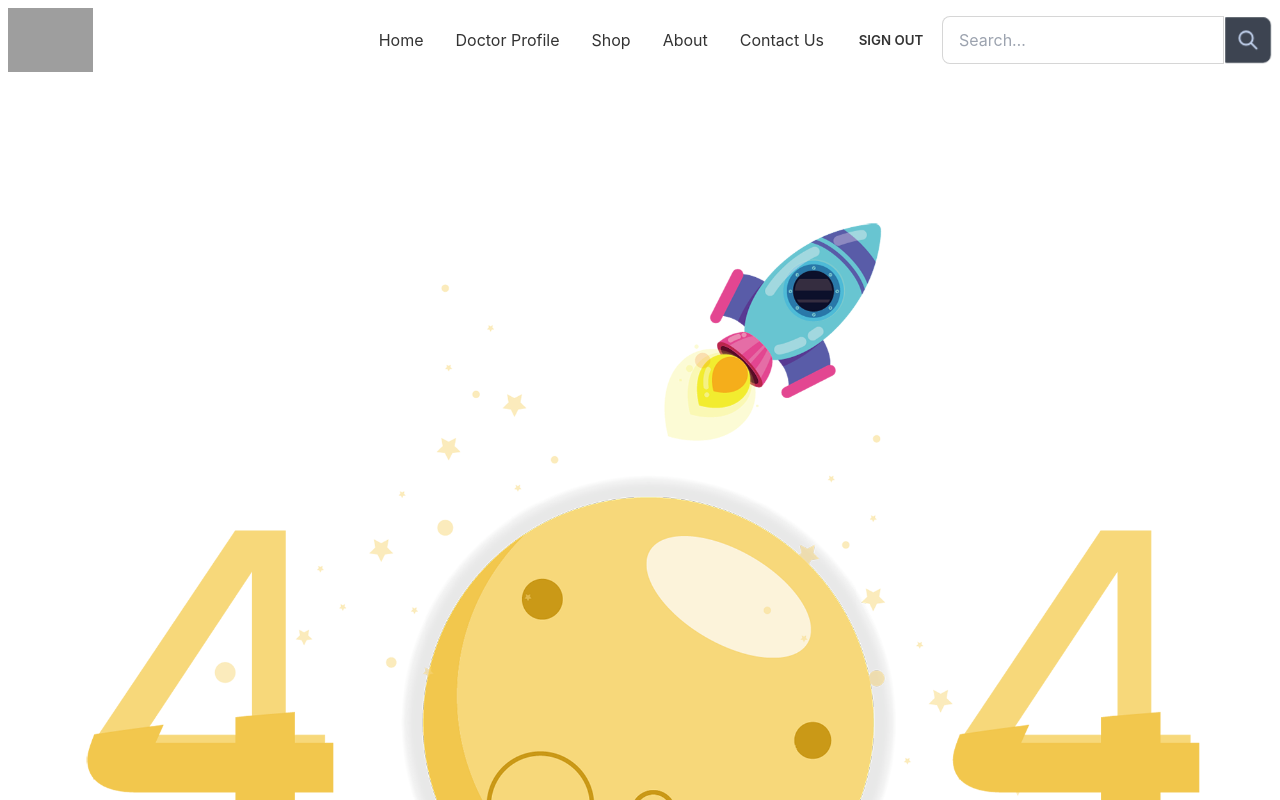
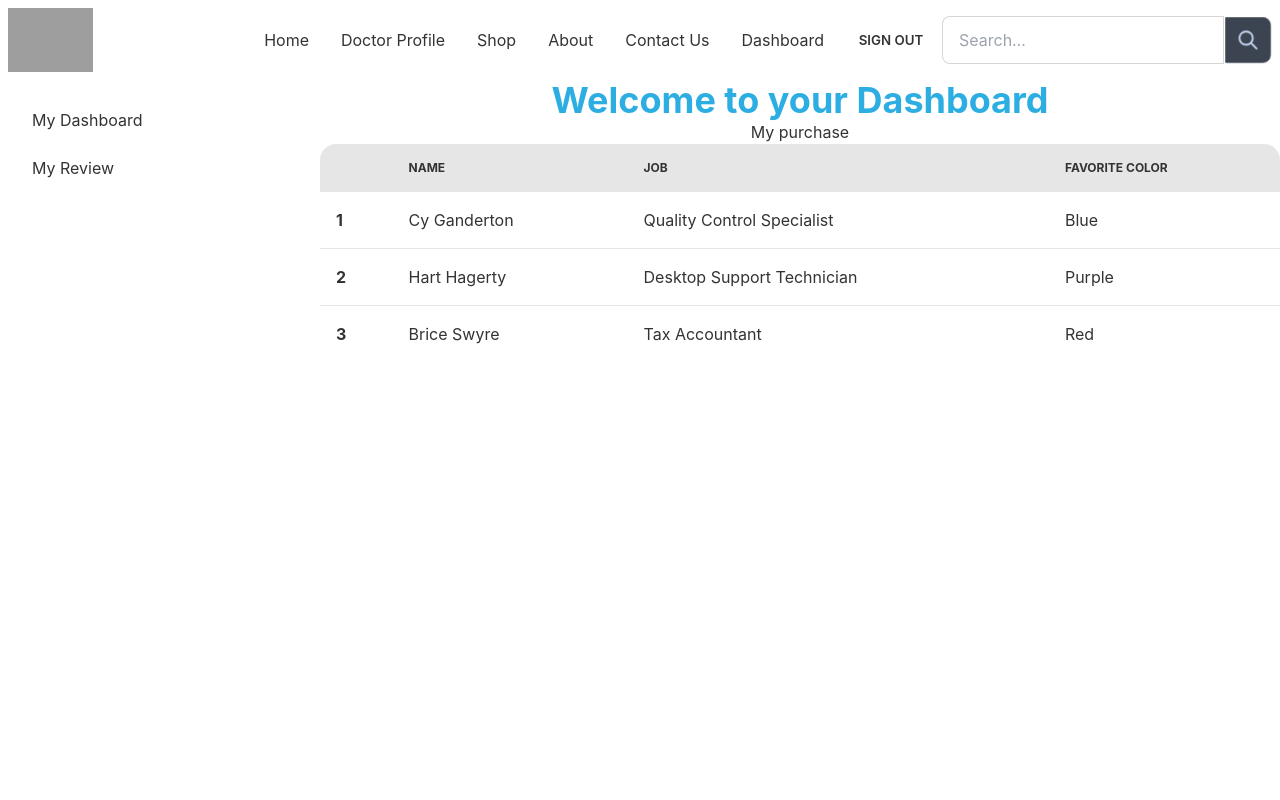
Before and after one commit to imtiazazad/treatment-plus, a React (Create React App) app: page /dashboard in a window 1280 px wide. Shown: the top 800 px of the page. Built offline with nearby package versions, Linux system fonts and the light colour scheme; no server answers; sample sign-in values are in the browser's storage; grey boxes are pictures that could not be loaded.

Commit message:
dada loaded

```diff
--- a/src/App.js
+++ b/src/App.js
@@ -3,12 +3,16 @@ import { Routes, Route } from "react-router-dom";
 import Navbar from './Pages/Shared/Navbar';
 import Home from './Pages/Home/Home';
 import About from './Pages/About/About';
+import RequireAuth from './Pages/Login/RequireAuth';
 import Login from './Pages/Login/Login';
 import SignUp from './Pages/Login/SignUp';
 import DoctorProfile from './Pages/DoctorProfile/DoctorProfile';
 import Contact from './Pages/Contacts/Contact';
 import NotFound from './Pages/Shared/NotFound';
 import Footer from './Pages/Shared/Footer';
+import Dashboard from './Pages/Dashboard/Dashboard';
+import Purchase from './Pages/Dashboard/Purchase';
+import MyReview from './Pages/Dashboard/MyReview';
 
 
 function App() {
@@ -20,6 +24,12 @@ function App() {
         <Route path="doctor" element={<DoctorProfile />} />
         <Route path='contact' element={<Contact />} />
         <Route path="about" element={<About />} />
+        <Route path="dashboard" element={<RequireAuth>
+          <Dashboard/>
+        </RequireAuth>}>
+        <Route index element={<Purchase/>}></Route>
+        <Route path='review' element={<MyReview/>}></Route>
+        </Route>
         <Route path="login" element={<Login />} />
         <Route path="signup" element={<SignUp />} />
         <Route path="*" element={<NotFound />} />
--- /dev/null
+++ b/src/Pages/Dashboard/Dashboard.js
@@ -0,0 +1,25 @@
+import React from 'react';
+import { Link, Outlet } from 'react-router-dom';
+
+const Dashboard = () => {
+    return (
+        <div class="drawer drawer-mobile">
+            <input id="dashboard-sidebar" type="checkbox" class="drawer-toggle" />
+            <div class="drawer-content">
+                <h2 className='text-4xl text-primary font-bold'>Welcome to your Dashboard</h2>
+                <Outlet></Outlet>
+            </div>
+            <div class="drawer-side">
+                <label for="dashboard-sidebar" class="drawer-overlay"></label>
+                <ul class="menu p-4 overflow-y-auto w-80 bg-base-100 text-base-content">
+
+                    <li><Link to="/dashboard">My Dashboard</Link></li>
+                    <li><Link to='/dashboard/review'>My Review</Link></li>
+                </ul>
+
+            </div>
+        </div>
+    );
+};
+
+export default Dashboard;
--- /dev/null
+++ b/src/Pages/Dashboard/MyReview.js
@@ -0,0 +1,11 @@
+import React from 'react';
+
+const MyReview = () => {
+    return (
+        <div>
+            <h2>My review</h2>
+        </div>
+    );
+};
+
+export default MyReview;
--- /dev/null
+++ b/src/Pages/Dashboard/Purchase.js
@@ -0,0 +1,47 @@
+import React from 'react';
+
+const Purchase = () => {
+    return (
+        <div>
+            <h2>My purchase</h2>
+            <div class="overflow-x-auto">
+  <table class="table w-full">
+
+    <thead>
+      <tr>
+        <th></th>
+        <th>Name</th>
+        <th>Job</th>
+        <th>Favorite Color</th>
+      </tr>
+    </thead>
+    <tbody>
+
+      <tr>
+        <th>1</th>
+        <td>Cy Ganderton</td>
+        <td>Quality Control Specialist</td>
+        <td>Blue</td>
+      </tr>
+
+      <tr>
+        <th>2</th>
+        <td>Hart Hagerty</td>
+        <td>Desktop Support Technician</td>
+        <td>Purple</td>
+      </tr>
+
+      <tr>
+        <th>3</th>
+        <td>Brice Swyre</td>
+        <td>Tax Accountant</td>
+        <td>Red</td>
+      </tr>
+    </tbody>
+  </table>
+</div>
+        </div>
+    );
+};
+
+export default Purchase;
--- a/src/Pages/Home/DocTeam.js
+++ b/src/Pages/Home/DocTeam.js
@@ -1,45 +1,30 @@
 import React from 'react';
 
-const DocTeam = ({ name, position}) => {
+const DocTeam = ({ doctor }) => {
+  const { name, position } = doctor;
 
   return (
       <>
-       <div className="card lg:max-w-lg bg-base-100 shadow-xl">
-
-            <div className="card-body items-center text-center">
-                <h2 className="card-title text-black">{name}</h2>
-                <p className='text-black'></p>
-                <div className="card-actions">
-                <button  className="btn btn-primary">Buy Now</button>
-                </div>
-            </div>
-        </div>
-
-
-      {/* <div class="carousel w-full">
+      <div class="carousel w-full">
         <div id="item" class="carousel-item">
           <div class="card w-96 bg-base-100 shadow-xl ml-14">
-  <figure><img src={img1} alt="Shoes" /></figure> */}
-  {/* <div class="card-body">
+            <figure><img src='url(https://promo-theme.com/medina-wp/wp-content/uploads/2016/10/benefits.jpg)' alt="Shoes" /></figure>
+            <div class="card-body">
               <h2 class="card-title">{name}</h2>
               <h3 className='text-start font-bold mb-5'>{position}</h3>
               <p className='text-start'>Monday-Friday<span className='pl-32'>8:30-17:00</span></p>
               <p className='text-start'>Saturday   <span className='pl-40'>10:00-16:00</span></p>
               <p className='text-start'>Sunday<span className='pl-44'>12:00-14:00</span></p>
               <div class="card-actions justify-end">
-      <button
-
-      class="btn btn-primary mt-5">Read More</button>
+                <button class="btn btn-primary mt-5">Read More</button>
               </div>
-  </div> */}
-{/* </div>
             </div>
-</div> */}
-
-{/*
+          </div>
+        </div>
+        </div>
         <div class="flex justify-center w-full py-2 gap-2">
           <a href="#item" class="btn btn-xs">1</a>
-</div> */}
+        </div>
 
       </>
       );
--- a/src/Pages/Home/Doctors.js
+++ b/src/Pages/Home/Doctors.js
@@ -1,4 +1,4 @@
-import React from 'react';
+import React, { useEffect, useState } from 'react';
 import DocTeam from './DocTeam';
 
 const Doctors = () => {
--- a/src/Pages/Home/Home.js
+++ b/src/Pages/Home/Home.js
@@ -1,6 +1,6 @@
 import React from 'react';
 import Banner from './Banner';
-import DocTeam from './DocTeam';
+import Doctors from './Doctors';
 import Review from './Review';
 import Services from './Services';
 
@@ -9,7 +9,7 @@ const Home = () => {
         <div>
             <Banner></Banner>
             <Services></Services>
-            <DocTeam></DocTeam>
+            <Doctors/>
             <Review></Review>
         </div>
     );
--- a/src/Pages/Shared/Navbar.js
+++ b/src/Pages/Shared/Navbar.js
@@ -17,6 +17,9 @@ const Navbar = () => {
         <li><Link to='/shop'>Shop</Link></li>
         <li><Link to='/about'>About</Link></li>
         <li><Link to='/contact'>Contact Us</Link></li>
+        {
+            user && <li><Link to='/dashboard'>Dashboard</Link></li>
+        }
         <li>{user ? <button className="btn btn-ghost" onClick={logout}>Sign Out</button> :
         <Link to='/login'>Login</Link>}</li>
     </>
```
Lines whose indentation alone changed are shown as unchanged.
